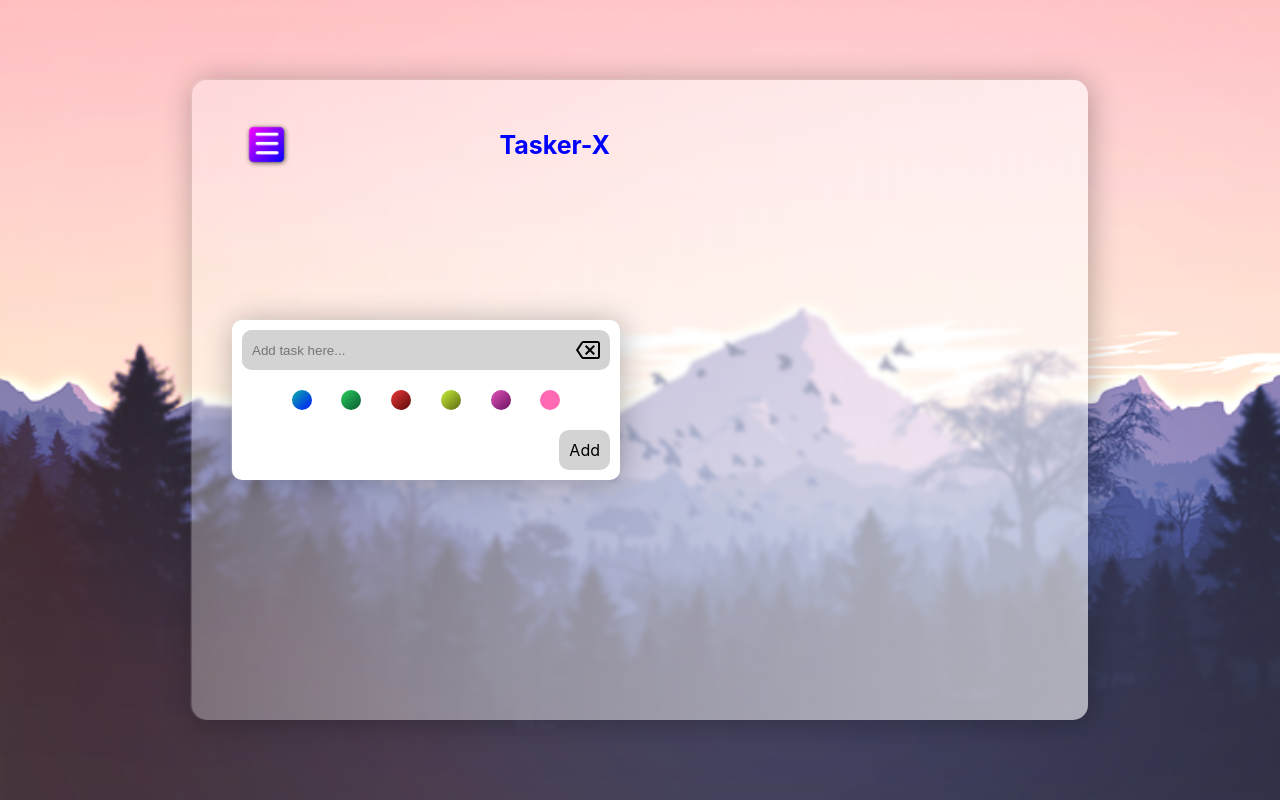
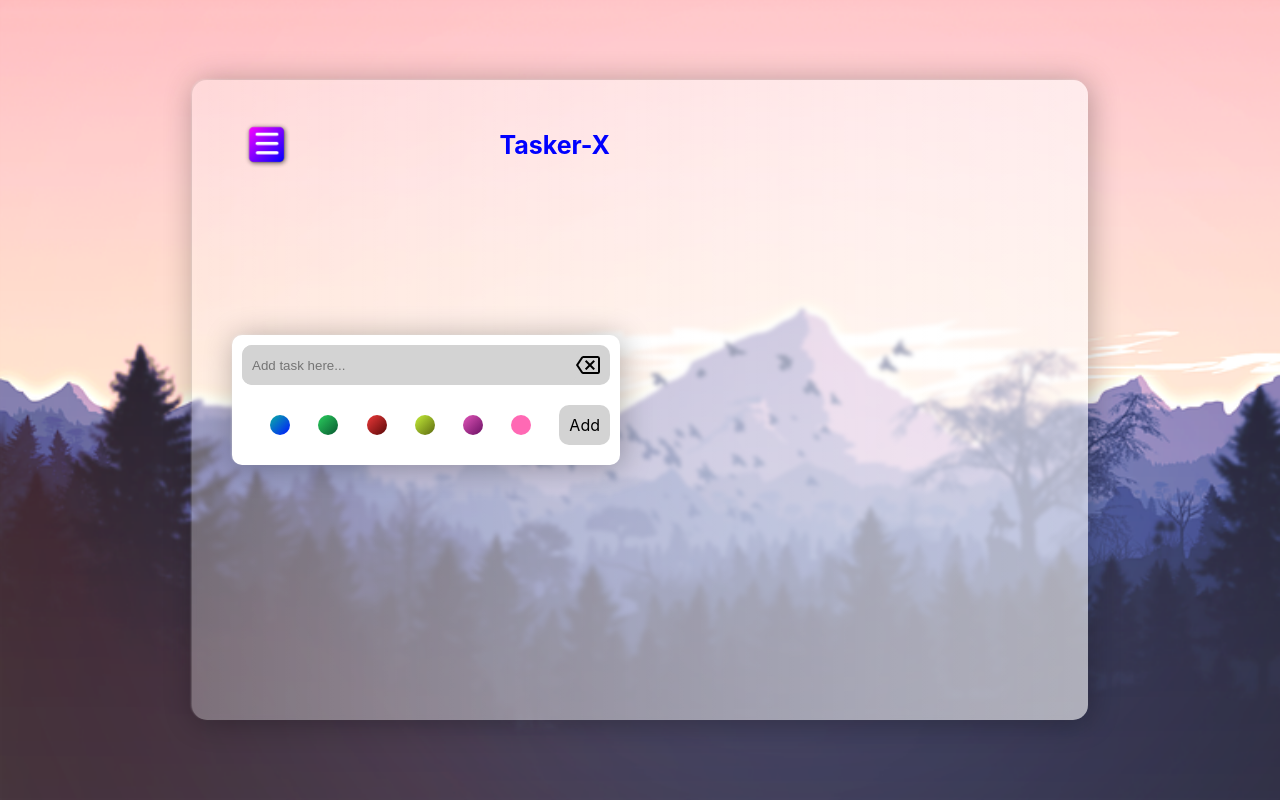
Before and after one commit to korathbasil/react-to-do-list, a React (Create React App) app: page / in a window 1280 px wide. Built offline with nearby package versions, Linux system fonts and the light colour scheme.

Commit message:
add task component style changed:

```diff
--- a/src/components/AddTask/AddTask.module.css
+++ b/src/components/AddTask/AddTask.module.css
@@ -32,11 +32,16 @@
 .inputContainer > img {
   margin-right: 10px;
 }
+.colorsAndAction {
+  display: flex;
+  margin-top: 20px;
+  margin-bottom: 10px;
+}
 .colorPicker {
   width: 100%;
   display: flex;
   justify-content: space-evenly;
-  padding: 20px;
+  align-items: center;
 }
 .colorCircle {
   width: 20px;
--- a/src/components/AddTask/AddTask.tsx
+++ b/src/components/AddTask/AddTask.tsx
@@ -19,8 +19,10 @@ const AddTask: React.FC<addTaskProps> = ({ addTask }) => {
 
   const formSubmitHandler = (e: React.SyntheticEvent) => {
     e.preventDefault();
+    if (task !== "") {
       addTask({ taskText: task, cardColor: selectedColor });
       setTask("");
+    }
   };
   const form = document.querySelector(".addTask") as HTMLFormElement;
 
@@ -38,6 +40,7 @@ const AddTask: React.FC<addTaskProps> = ({ addTask }) => {
           />
           <img src={ClearIcon} alt="" onClick={() => setTask("")} />
         </div>
+        <div className={styles.colorsAndAction}>
           <div className={styles.colorPicker}>
             <div
               className={styles.colorCircle}
@@ -101,7 +104,6 @@ const AddTask: React.FC<addTaskProps> = ({ addTask }) => {
             ></div>
             <div className={styles.colorCircle}></div>
           </div>
-        <div className={styles.action}>
           <button hidden type="submit" ref={submitButttonRef}>
             Add
           </button>
--- a/src/components/TaskCard/TaskCard.module.css
+++ b/src/components/TaskCard/TaskCard.module.css
@@ -5,3 +5,6 @@
   border-radius: 10px;
   margin-bottom: 15px;
 }
+.task > h3 {
+  color: white;
+}
```
Lines whose indentation alone changed are shown as unchanged.
